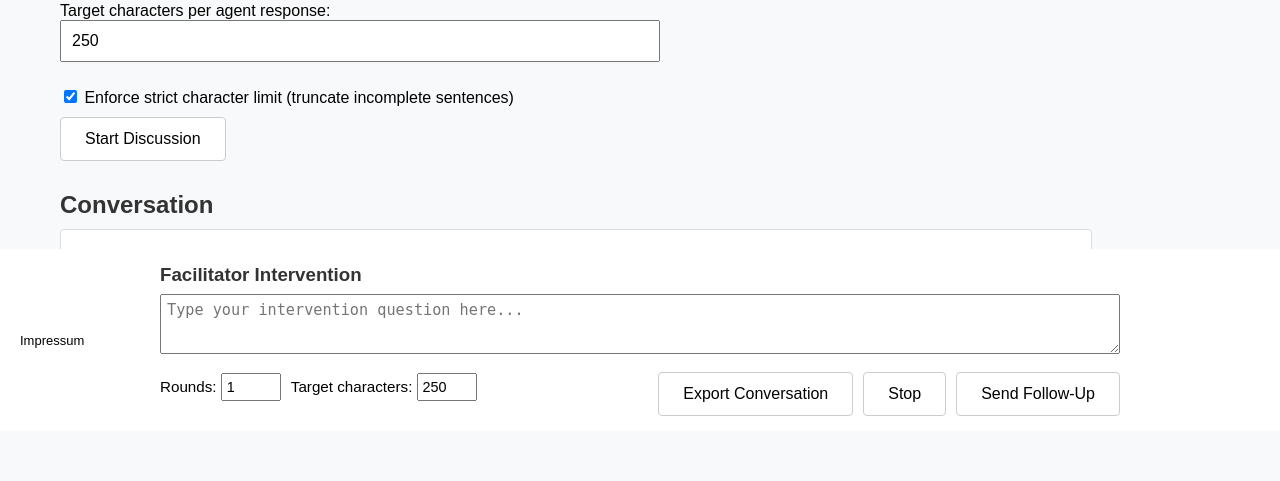
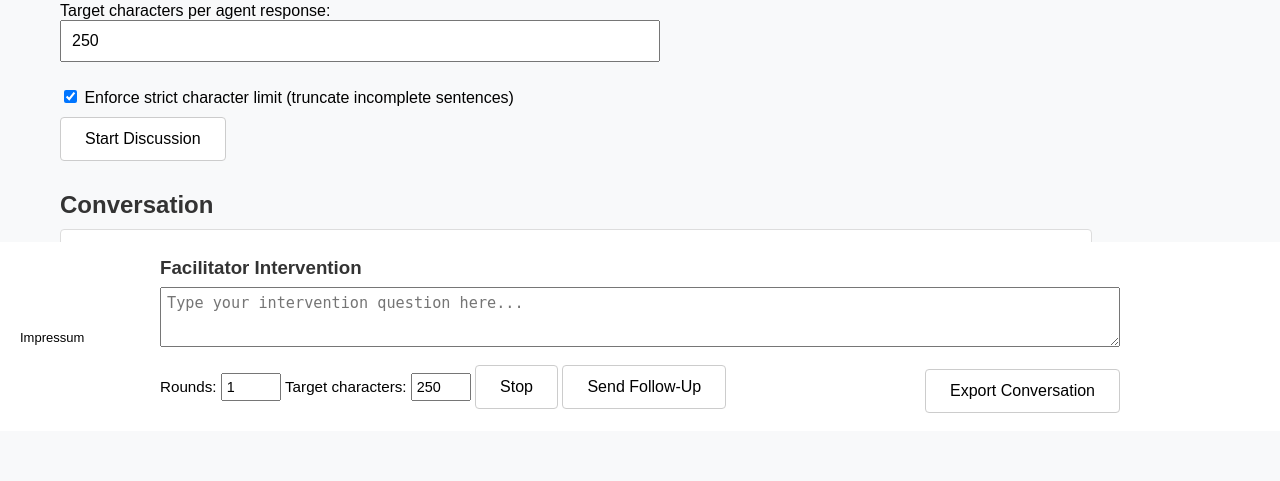
Before and after one commit to tannenbach/focus-ai, a Flask app: page / in a window 1280 px wide. Shown: the part 427-908 px from the top of the page. Run offline with Flask 3, Linux system fonts and the light colour scheme.

Commit message:
Refactor facilitator intervention controls in HTML

```diff
--- a/templates/index.html
+++ b/templates/index.html
@@ -42,8 +42,6 @@
 
   <!-- Facilitator Intervention Section -->
   <div id="followup-section" class="form-section">
-    <!-- Impressum ganz links im weißen Bereich -->
-    <a href="/impressum" class="impressum-link">Impressum</a>
      <div class="fu-wrapper">
       <div class="fi-inner">
         <h3>Facilitator Intervention</h3>
@@ -51,22 +49,21 @@
           <textarea id="followup" placeholder="Type your intervention question here..."></textarea>
         </div>
     <div class="fi-controls">
-          <div class="fi-left">
+      <div class="fi-main">
         <label for="followup-rounds">Rounds:
           <input type="number" id="followup-rounds" min="1" max="10" value="1">
         </label>
         <label for="followup-chars">Target characters:
           <input type="number" id="followup-chars" min="100" max="2000" value="250">
         </label>
+        <button id="intervene-btn">Stop</button>
+        <button id="followup-btn">Send Follow-Up</button>
       </div>
-          <div class="fi-right">
       <button id="export-btn"
               onclick="window.location.href='{{ url_for('export_conversation') }}'">
         Export Conversation
       </button>
-            <button id="intervene-btn">Stop</button>
-            <button id="followup-btn">Send Follow-Up</button>
-         </div>
+      <a href="/impressum" class="impressum-link">Impressum</a>
     </div>
       </div>
     </div>
```
Lines whose indentation alone changed are shown as unchanged.
